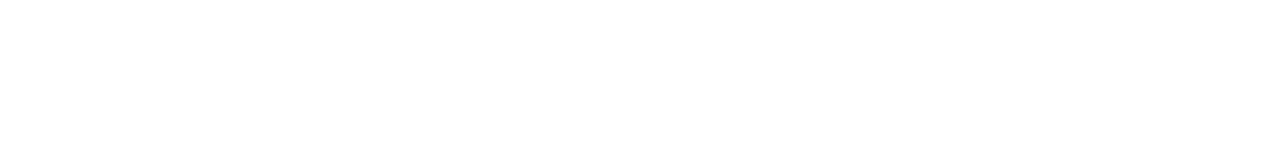
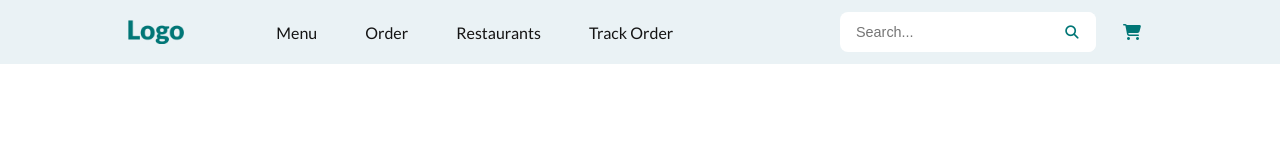
Before and after one commit to Nikhil-Arjun/food-ordering-website, a plain HTML site: page index.html in a window 1280 px wide. Drawn offline with Linux system fonts and the light colour scheme.

Commit message:
Update Navbar

```diff
--- a/index.html
+++ b/index.html
@@ -1,16 +1,50 @@
 <!DOCTYPE html>
 <html lang="en">
+  <head>
+    <meta charset="UTF-8" />
+    <meta http-equiv="X-UA-Compatible" content="IE=edge" />
+    <meta name="viewport" content="width=device-width, initial-scale=1.0" />
+    <link rel="preconnect" href="https://fonts.googleapis.com" />
+    <link rel="preconnect" href="https://fonts.gstatic.com" crossorigin />
+    <link
+      href="https://fonts.googleapis.com/css2?family=Geologica:wght@400;700&family=Lato:wght@100;300;400;700;900&family=Open+Sans:wght@400;500;600;700&family=Poppins:wght@300;400;600;700&family=Rubik:wght@300;400;600;700&display=swap"
+      rel="stylesheet" />
 
-<head>
-    <meta charset="UTF-8">
-    <meta http-equiv="X-UA-Compatible" content="IE=edge">
-    <meta name="viewport" content="width=device-width, initial-scale=1.0">
+    <link
+      rel="stylesheet"
+      href="https://cdnjs.cloudflare.com/ajax/libs/font-awesome/6.4.2/css/all.min.css" />
+    <link rel="stylesheet" href="./css/styles.css" />
     <title>Food website</title>
+  </head>
+  <body>
+    <header>
+      <!-- navbar -->
+      <nav class="navbar">
+        <img src="./img/logo.png" class="logo" alt="" />
 
-</head>
+        <ul class="link-container">
+          <li class="link-items"><a href="#" class="link">Menu</a></li>
+          <li class="link-items"><a href="#" class="link">Order</a></li>
+          <li class="link-items"><a href="#" class="link">Restaurants</a></li>
+          <li class="link-items"><a href="#" class="link">Track Order</a></li>
+        </ul>
 
-<body>
+        <div class="nav-extras">
+          <div class="search">
+            <input
+              type="text"
+              class="search-box"
+              placeholder="Search..."
+              autocomplete="off" />
 
-</body>
+            <button class="search-btn">
+              <i class="fa-solid fa-magnifying-glass"></i>
+            </button>
+          </div>
 
+          <a href="#" class="cart"><i class="fa-solid fa-cart-shopping"></i></a>
+        </div>
+      </nav>
+    </header>
+  </body>
 </html>
```
Also changed, not shown: img/logo.png (added).
